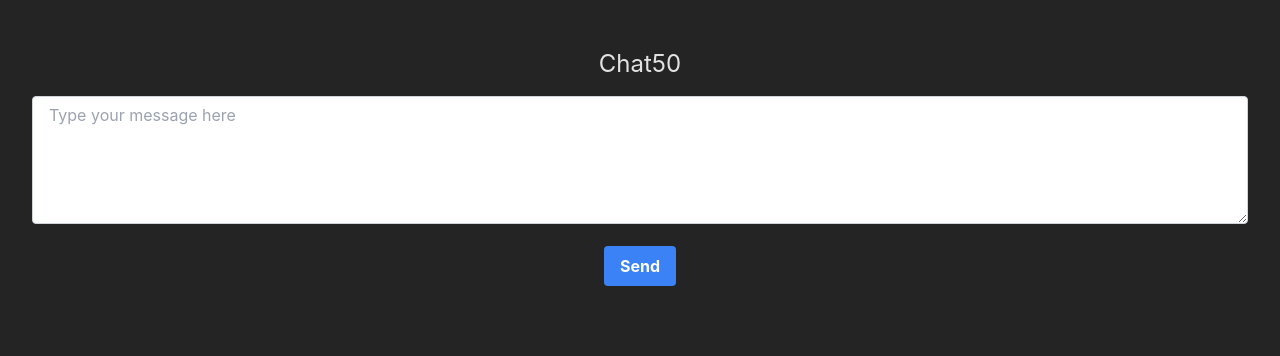
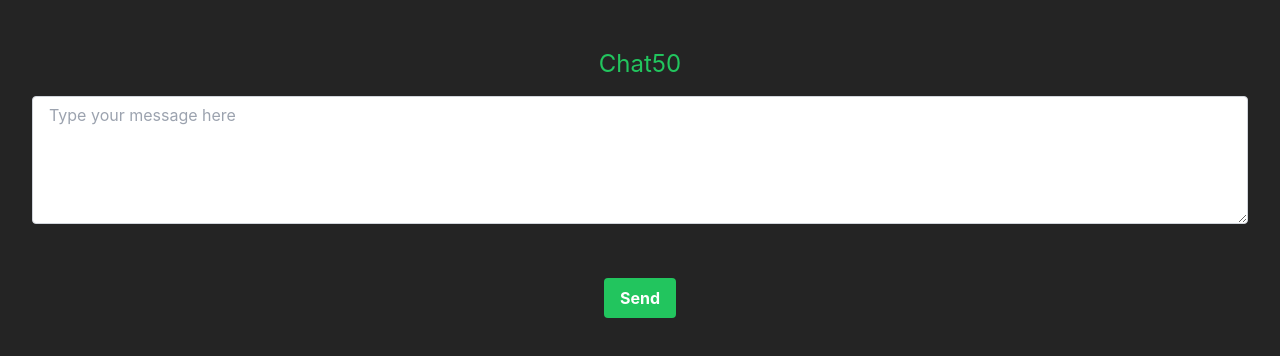
Before and after one commit to shezcode/Chat50, a React (Vite) app: page / in a window 1280 px wide. Shown: the top 356 px of the page. Built offline with nearby package versions, Linux system fonts and the light colour scheme.

Commit message:
added chat

```diff
--- a/index.js
+++ b/index.js
@@ -24,10 +24,11 @@
   const response = await openai.createCompletion({
     model: "text-davinci-003",
     prompt: `${message}`,
-    max_tokens: 12,
+    max_tokens: 200,
     temperature: 0,
   });
   if (response.data) {
+    console.log(response.data)
     res.json({ message: response.data.choices[0].text });
   }
 });
--- a/src/App.jsx
+++ b/src/App.jsx
@@ -23,22 +23,21 @@
 
   return (
     <div>
-      <h1 className='text-2xl m-2 p-2'>Chat50</h1>
+      <h1 className='text-2xl m-2 p-2 text-green-500'>Chat50</h1>
       <form onSubmit={handleSubmit}>
         <textarea
           type='text'
           value={message}
           onChange={e => setMessage(e.target.value)}
           placeholder='Type your message here'
-          className='w-full h-32 border border-gray-300 rounded py-2 px-4 mb-4 leading-tight focus:outline-none focus:border-blue-500'
+          className='w-full h-32 border border-gray-300 rounded py-2 px-4 mb-4 leading-tight focus:outline-none focus:border-green-500 '
           />
+        {response && <p className='text-green-500 m-4'>{response}</p>}
         <button
-          className='bg-blue-500 hover:bg-blue-700 text-white font-bold py-2 px-4 rounded'
+          className='bg-green-500 hover:bg-green-700 text-white font-bold py-2 px-4 rounded m-8 text-black'
           type='submit'>Send</button>
       </form>
-      <div className='mt-8'>
-        {response && <p>{response}</p>}
-      </div>
+
     </div>
   )
 }
```
